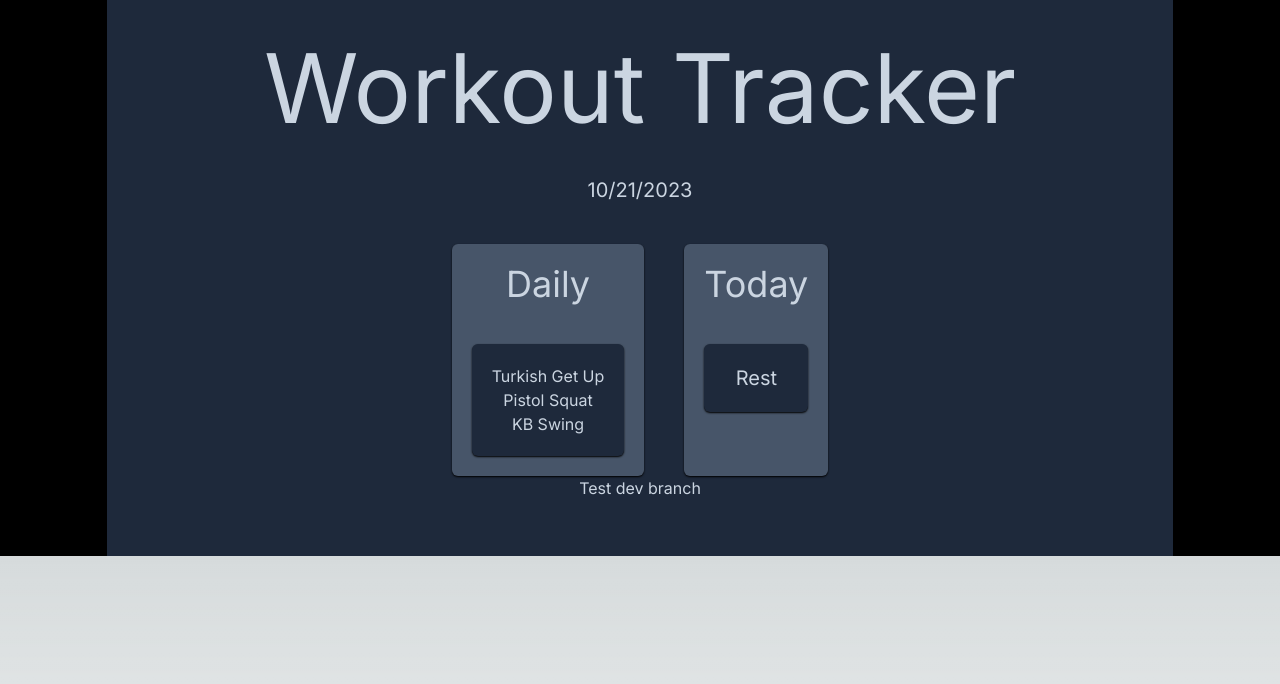
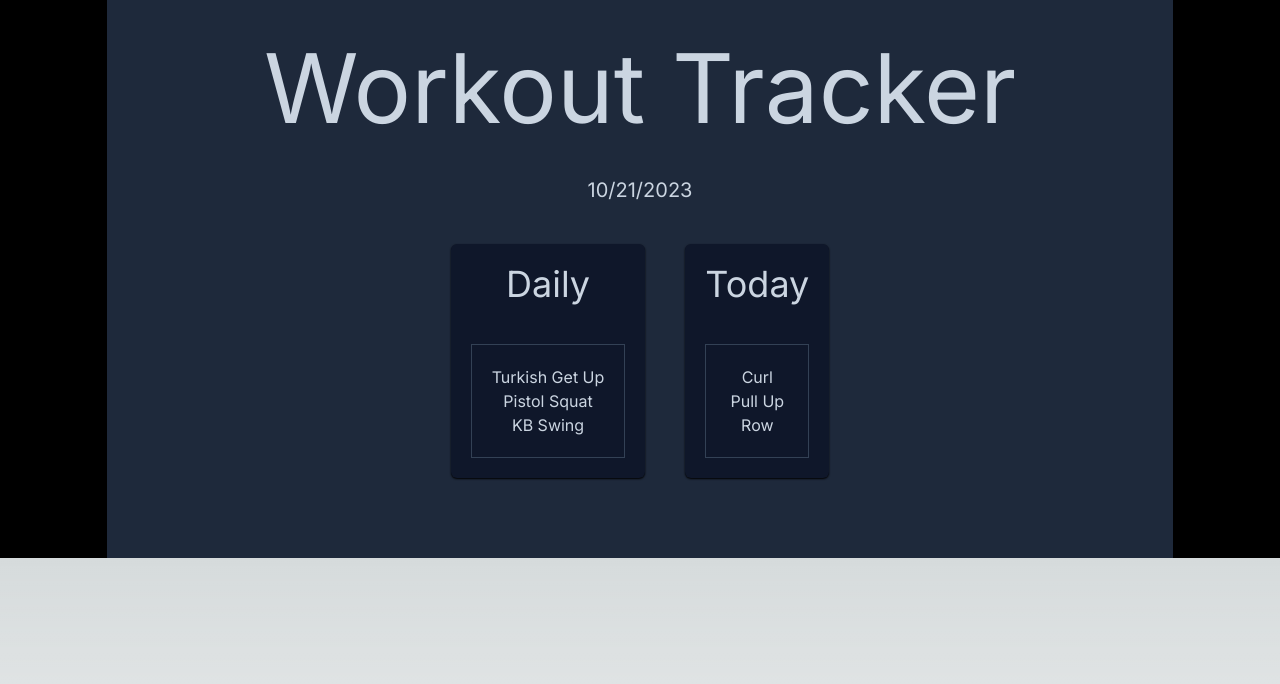
Before and after one commit to brandinonian/workout_tracker_next, a Next.js app: page / in a window 1280 px wide. Shown: the top 684 px of the page. Built offline with nearby package versions, Linux system fonts and the light colour scheme.

Commit message:
ui testing

```diff
--- a/src/app/_components/workout.tsx
+++ b/src/app/_components/workout.tsx
@@ -2,12 +2,7 @@ import React from "react"
 
 export default function Workout({ name, exercises }: { name?: string, exercises?: string[] }) {
     return (
-        <div className="p-5 rounded-md shadow-black shadow-sm bg-slate-800 text-slate-300">
-            {(name) &&
-                <div>
-                    <p className="text-xl">{name}</p>
-                </div>
-            }
+        <div className="p-5 border solid border-slate-700">
             <div>
                 {(exercises) &&
                     <ul>
--- a/src/app/_utils/select_workout.ts
+++ b/src/app/_utils/select_workout.ts
@@ -60,7 +60,7 @@ function SelectWorkout() {
     // return the workout object
     // includes list of exercises
     // e.x.: { name: 'Pull', exercises: [ 'Curl', 'Pull Up', 'Row' ] }
-    return workouts[index];
+    return workouts[index - 2];
 }
 
 export default SelectWorkout;
--- a/src/app/page.tsx
+++ b/src/app/page.tsx
@@ -19,18 +19,18 @@ export default function Home() {
         </div>
 
         <div className="flex flex-row space-x-10">
-          <div className="bg-slate-600 p-5 rounded-md shadow-black shadow-sm">
+          <div className="bg-slate-900 p-5 rounded-md shadow-black shadow-sm">
             <h3 className="text-4xl pb-10">Daily</h3>
             <Workout exercises={dailyWorkout.exercises} />
           </div>
 
-          <div className="bg-slate-600 p-5 rounded-md shadow-black shadow-sm">
+          <div className="bg-slate-900 p-5 rounded-md shadow-black shadow-sm">
             <h3 className="text-4xl pb-10">Today</h3>
             <Workout name={todayWorkout.name} exercises={todayWorkout.exercises} />
           </div>
         </div>
 
-        <div className="h-20">Test dev branch</div>
+        <div className="h-20"></div>
       </div>
     </main>
   )
```
